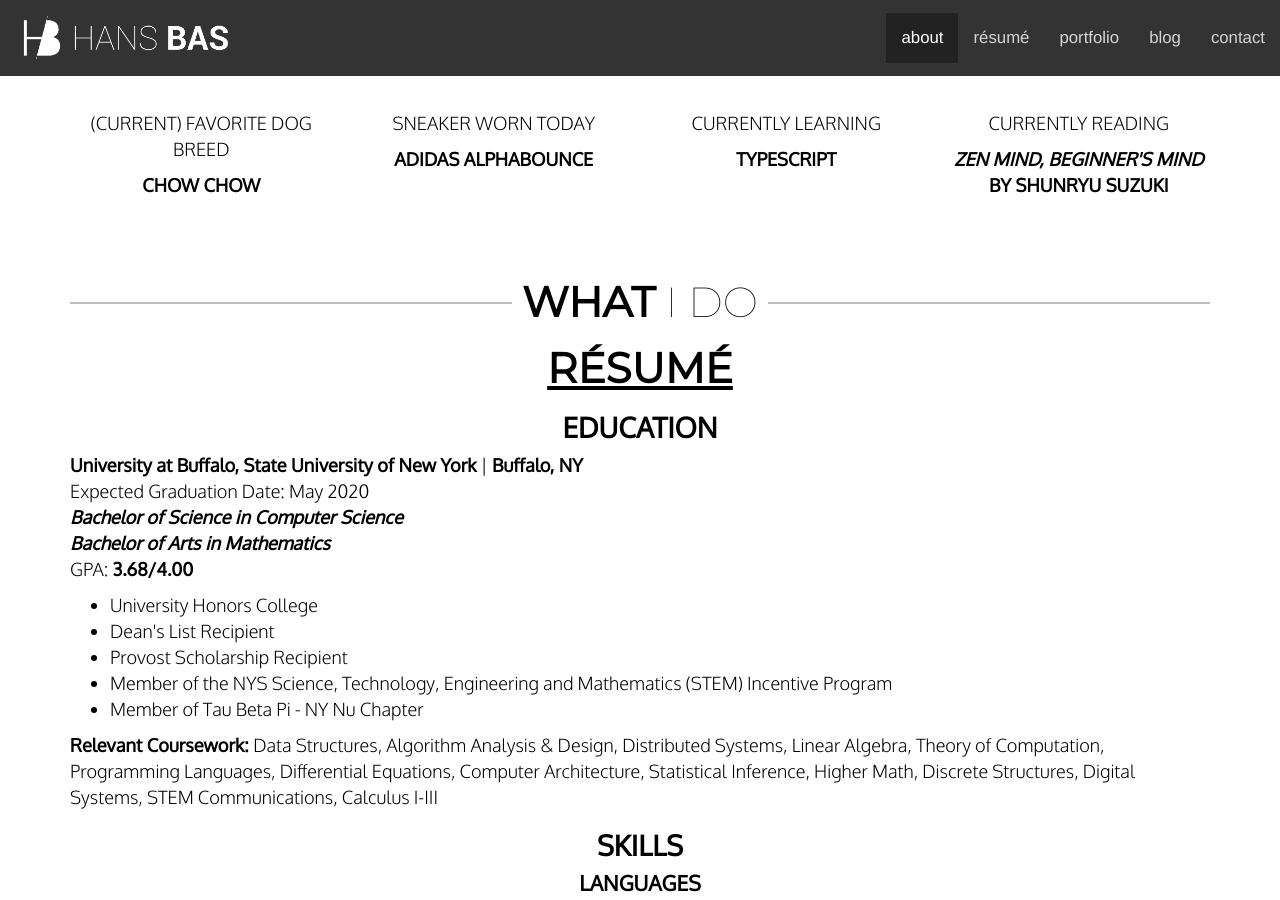
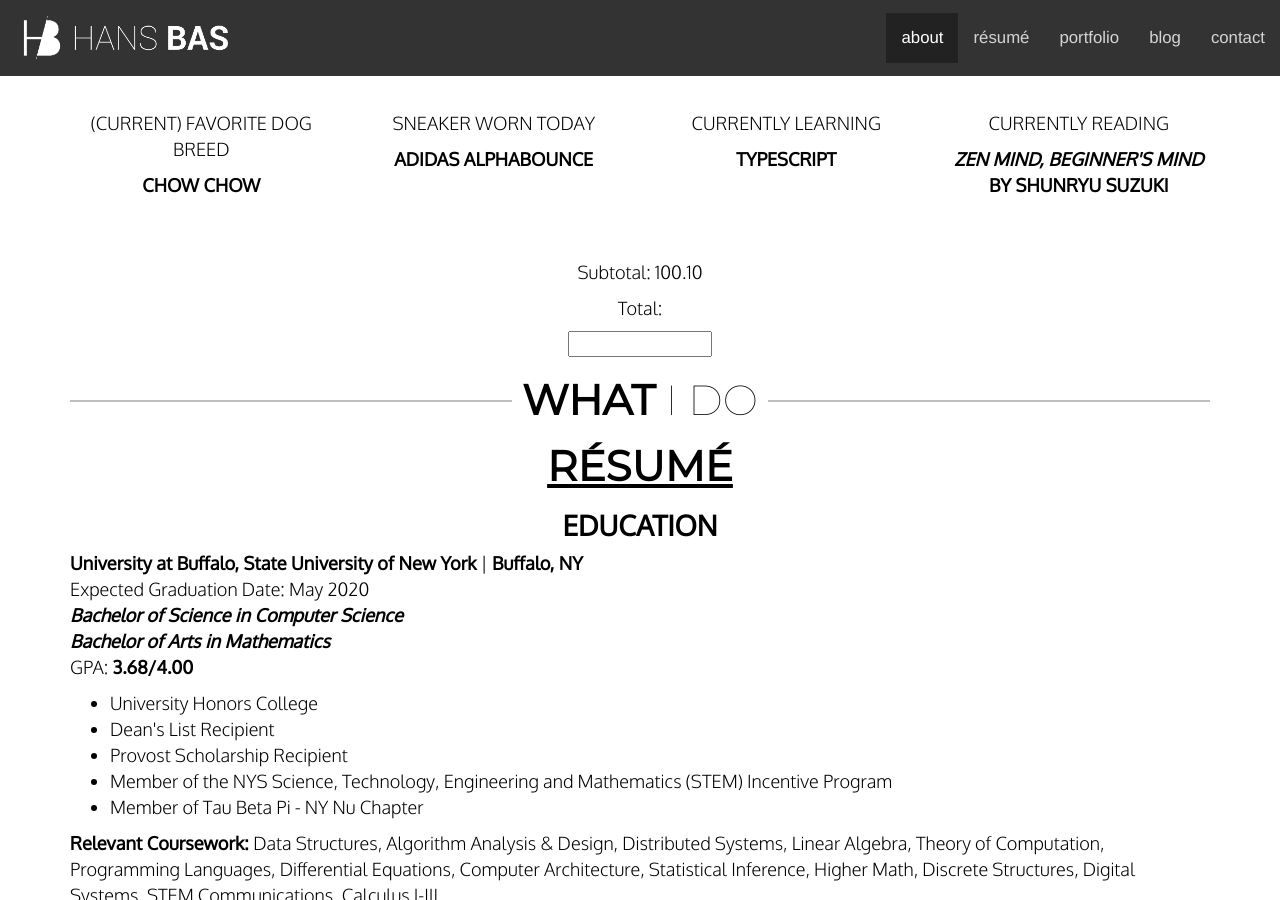
Before and after one commit to haanmiba/haanmiba.github.io, a Jekyll site: the page built from index.md, in a window 1280 px wide and 900 px high, scrolled down 1411 px. Built offline with Jekyll 4.4.1, drawn with Linux system fonts in a browser that asks for light colours; nearby versions of some CDN libraries.

Commit message:
Added back things for class

```diff
--- a/_includes/resume.html
+++ b/_includes/resume.html
@@ -1,4 +1,7 @@
 <div id="resume" class="container text-center">
+  <p>Subtotal: <span id="subtotal">100.10</span></p>
+  <p>Total: <span id="total"></span></p>
+  <input type="text" id="txtLoc" />
   <h2 class="heading-1 reveal-bottom">
     <span><strong>What</strong> I Do</span>
   </h2>
```
